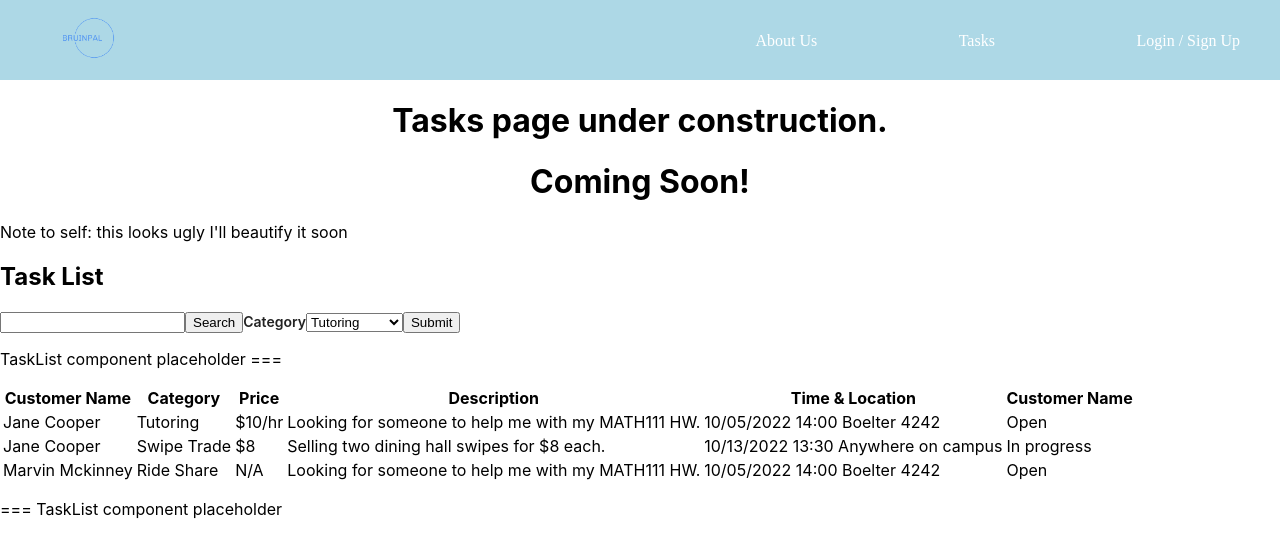
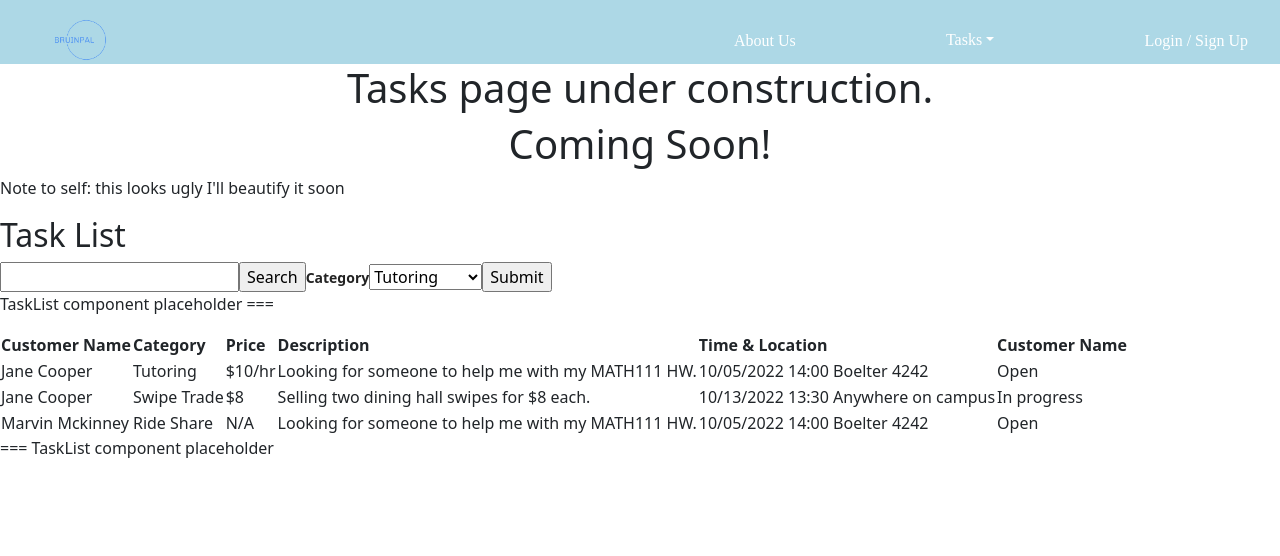
Before and after one commit to seunghoonlee95/CS130_Group_Project, a React (Create React App) app in the folder bruinpal/: page /tasks in a window 1280 px wide. Shown: the top 556 px of the page. Built offline with nearby package versions, Linux system fonts and the light colour scheme.

Commit message:
Added drop down menu for navbar tasks

```diff
--- a/bruinpal/src/App.css
+++ b/bruinpal/src/App.css
@@ -44,6 +44,12 @@ margin: 0 2em;
 .comingSoon{
   display: flex;
   justify-content: center;
+}
+
+.taskDropDown button{
+  font-family: 'Josefin+Sans';
+  background-color: transparent !important;
+  border: transparent !important;
 }
 
 /* navbar end */
--- a/bruinpal/src/components/Navbar.js
+++ b/bruinpal/src/components/Navbar.js
@@ -2,6 +2,7 @@ import React from "react";
 import { NavLink } from "react-router-dom";
 import { BrowserRouter as Router, Link, Routes, Route } from "react-router-dom";
 import logo from "../images/logo.png";
+import TaskDropDown from "./TaskDropDown";
 
 const Navbar = () => {
   return (
@@ -19,9 +20,10 @@ const Navbar = () => {
             </NavLink>
           </div>
           <div>
-            <NavLink to="/tasks" className="linkmenuItem">
+            <TaskDropDown />
+            {/* <NavLink to="/tasks" className="linkmenuItem">
               Tasks
-            </NavLink>
+            </NavLink> */}
           </div>
           <div>
             <NavLink to="/loginsignup" className="linkmenuItem">
--- /dev/null
+++ b/bruinpal/src/components/TaskDropDown.js
@@ -0,0 +1,18 @@
+import React from "react";
+import "bootstrap/dist/css/bootstrap.css";
+import Dropdown from "react-bootstrap/Dropdown";
+
+export default function TaskDropDown() {
+  return (
+    <div>
+      <Dropdown className="taskDropDown">
+        <Dropdown.Toggle variant="success">Tasks</Dropdown.Toggle>
+        <Dropdown.Menu>
+          <Dropdown.Item href="/tasks/tutoring">Tutoring</Dropdown.Item>
+          <Dropdown.Item href="/tasks/swipetrade">Swipe Trade</Dropdown.Item>
+          <Dropdown.Item href="/tasks/rideshare">Ride Share</Dropdown.Item>
+        </Dropdown.Menu>
+      </Dropdown>
+    </div>
+  );
+}
```
